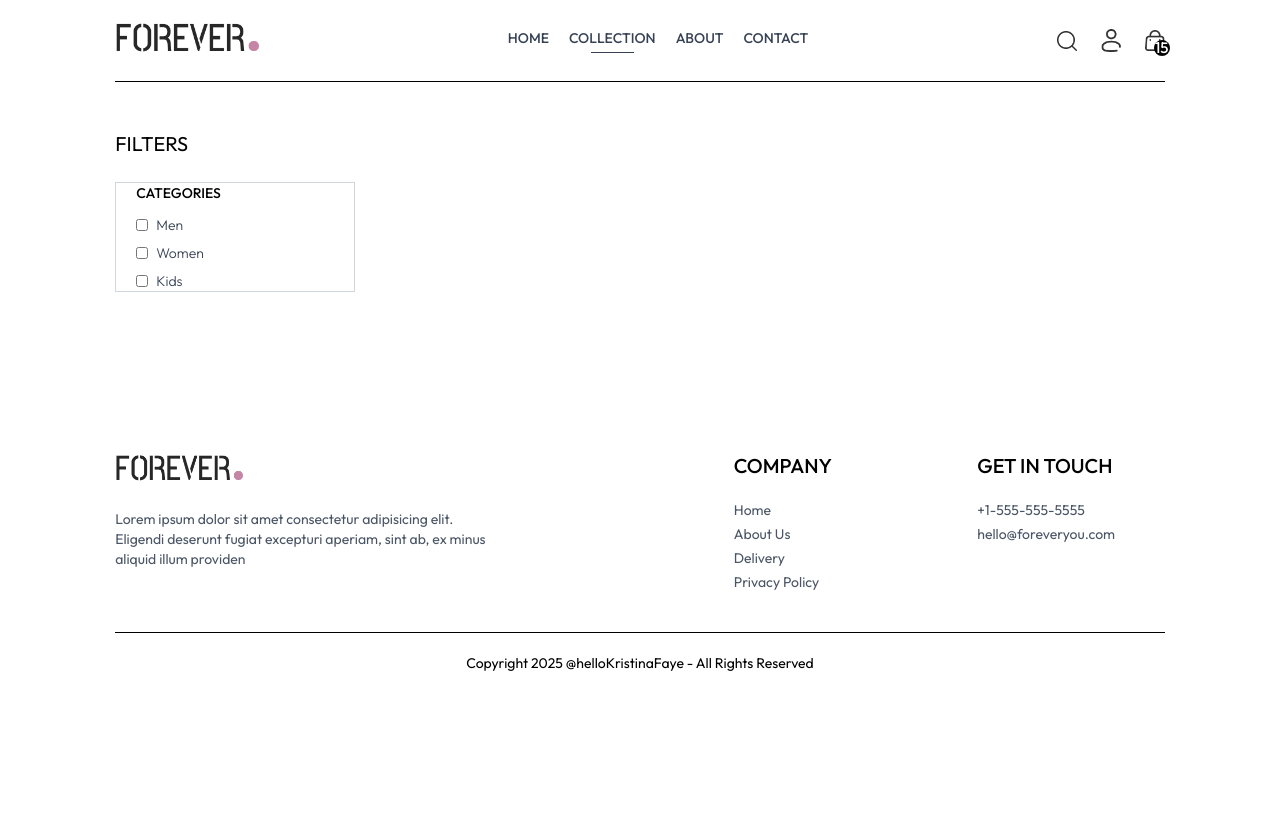
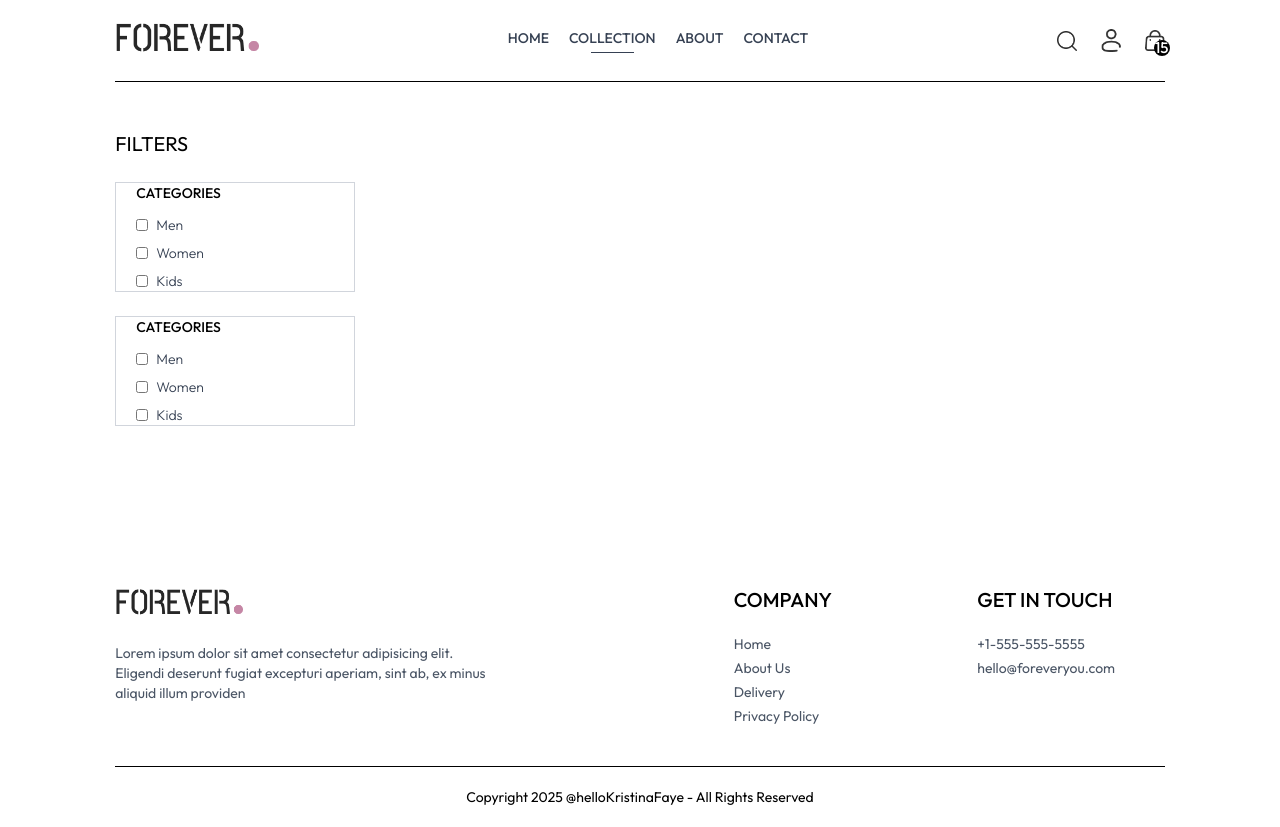
Before and after one commit to hellokristinafaye/clothing-ecommerce, a React (Vite) app: page /collection in a window 1280 px wide. Before the commit the page ends 800 px from the top, so only its background shows below. Built offline with nearby package versions, Linux system fonts and the light colour scheme.

Commit message:
SubCategories start

```diff
--- a/src/pages/Collection.jsx
+++ b/src/pages/Collection.jsx
@@ -8,35 +8,58 @@ const Collection = () => {
 
   return (
     <div className="flex flex-col sm:flex-row gap-1 sm:gap-10 pt-10 border-t">
-
       {/* Filter Options */}
       <div className="min-w-60">
-        <p className="my-2 text-xl flex items-center cursor-pointer gap-2">FILTERS</p>
+        <p className="my-2 text-xl flex items-center cursor-pointer gap-2">
+          FILTERS
+        </p>
         {/* Category Filter */}
-        <div className={`border border-gray-300 pl-5 mt-6 ${showFilter ? '':'hidden'} sm:block `}>
+        <div
+          className={`border border-gray-300 pl-5 mt-6 ${
+            showFilter ? "" : "hidden"
+          } sm:block `}
+        >
           <p className="mb-3 text-sm font-medium">CATEGORIES</p>
 
           <div className="flex flex-col gap-2 text-sm font-light text-gray-700">
-
             <p className="flex gap-2">
-              <input type="checkbox" className="w-3" value={'Men'} /> Men
+              <input type="checkbox" className="w-3" value={"Men"} /> Men
             </p>
 
             <p className="flex gap-2">
-              <input type="checkbox" className="w-3" value={'Women'} /> Women
+              <input type="checkbox" className="w-3" value={"Women"} /> Women
             </p>
 
             <p className="flex gap-2">
-              <input type="checkbox" className="w-3" value={'Kids'} /> Kids
+              <input type="checkbox" className="w-3" value={"Kids"} /> Kids
+            </p>
+          </div>
+        </div>
+        {/* SubCategory Filter */}
+        <div
+          className={`border border-gray-300 pl-5 mt-6 ${
+            showFilter ? "" : "hidden"
+          } sm:block `}
+        >
+          <p className="mb-3 text-sm font-medium">CATEGORIES</p>
+
+          <div className="flex flex-col gap-2 text-sm font-light text-gray-700">
+            <p className="flex gap-2">
+              <input type="checkbox" className="w-3" value={"Men"} /> Men
             </p>
 
+            <p className="flex gap-2">
+              <input type="checkbox" className="w-3" value={"Women"} /> Women
+            </p>
+
+            <p className="flex gap-2">
+              <input type="checkbox" className="w-3" value={"Kids"} /> Kids
+            </p>
           </div>
         </div>
       </div>
-
-
     </div>
-  )
+  );
 }
 
 export default Collection
```
